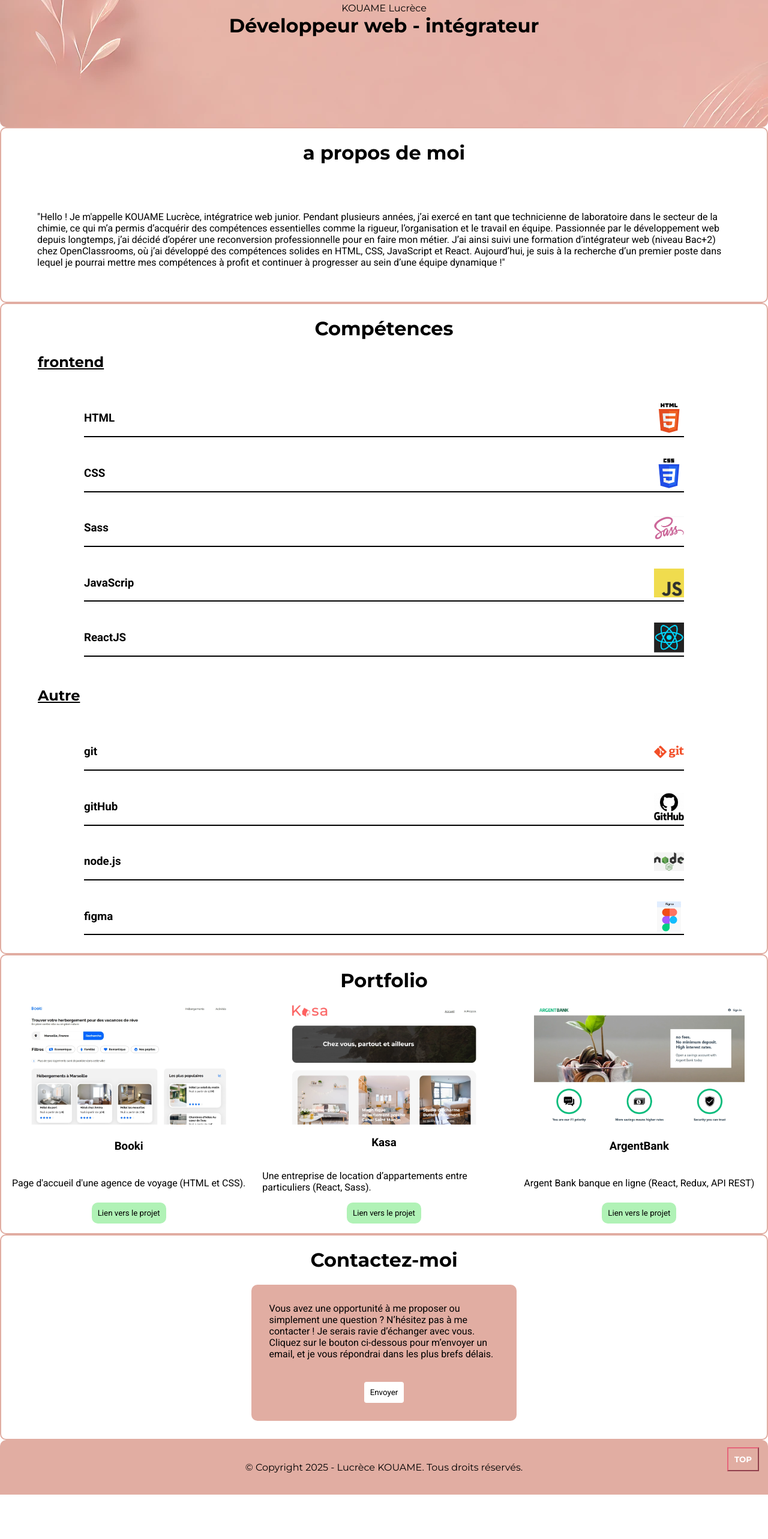
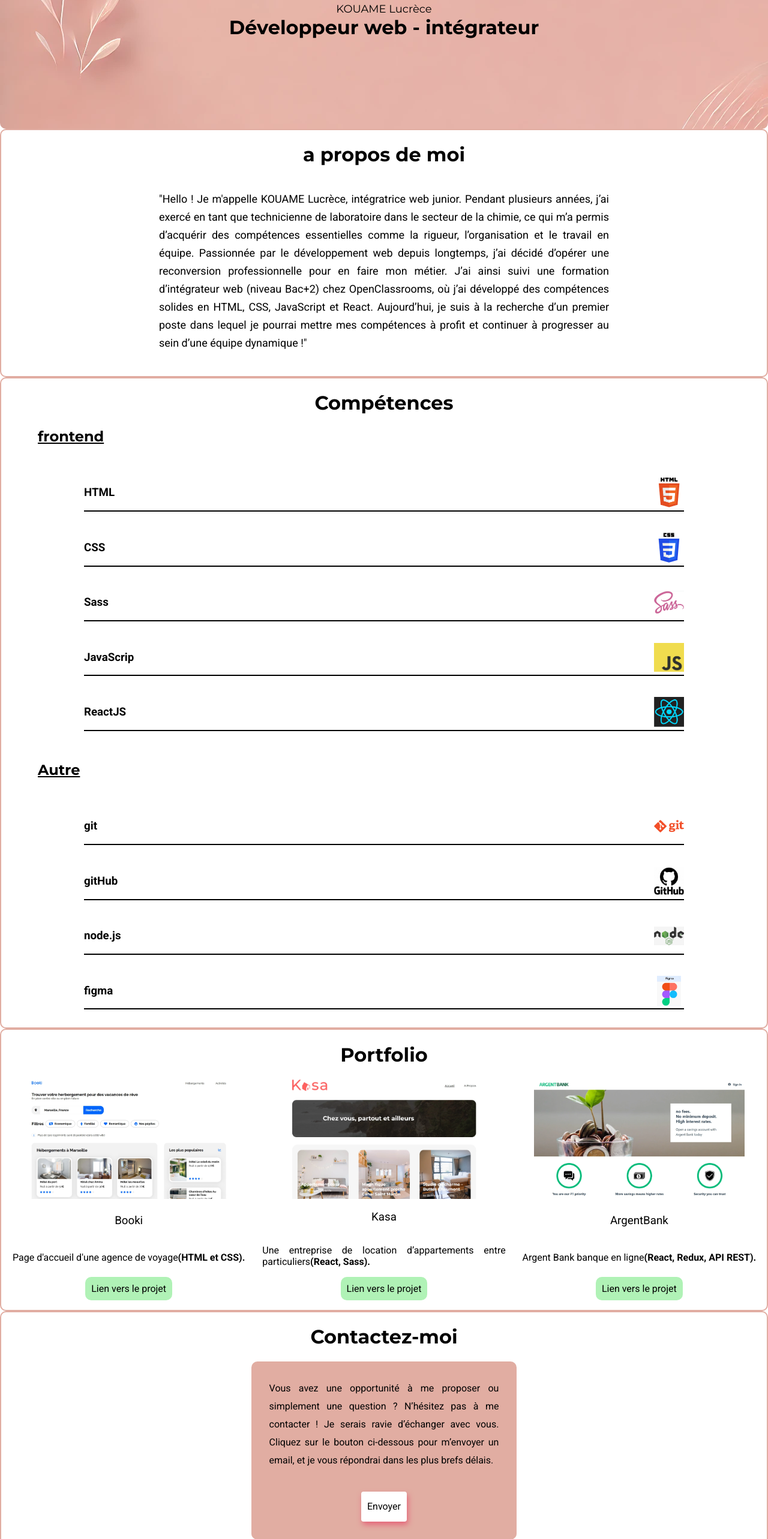
Before and after one commit to lucrece-k/mon-portfolio, a React (Vite) app: page / in a window 1280 px wide. Shown: the part 234-2800 px from the top of the page at 60% size. Before the commit the page ends 2726 px from the top, so only its background shows below. Built offline with nearby package versions, Linux system fonts and the light colour scheme; the HTML template or start-up script is replaced by a standard one.

Commit message:
update style and responsive

```diff
--- a/src/ListeProjets.json
+++ b/src/ListeProjets.json
@@ -3,21 +3,24 @@
     "id": "1",
     "image": "./images/Booki.webp",
     "title": "Booki",
-    "description": "Page d'accueil d'une agence de voyage (HTML et CSS).",
+    "description": "Page d'accueil d'une agence de voyage",
+    "technologie": "(HTML et CSS).",
     "lien": "https://lucrece-k.github.io/Booki/"
   },
   {
     "id": "2",
     "image": "./images/Kasa.webp",
     "title": "Kasa",
-    "description": "Une entreprise de location d’appartements entre particuliers (React, Sass).",
+    "description": "Une entreprise de location d’appartements entre particuliers",
+    "technologie": "(React, Sass).",
     "lien": "https://lucrece-k.github.io/kasa/"
   },
   {
     "id": "3",
     "image": "./images/ArgentBank.webp",
     "title": "ArgentBank",
-    "description": "Argent Bank banque en ligne (React, Redux, API REST)",
+    "description": "Argent Bank banque en ligne",
+    "technologie": "(React, Redux, API REST).",
     "lien": "https://github.com/lucrece-k/ArgentBank.git"
   }
 ]
--- a/src/components/Accueil/style.scss
+++ b/src/components/Accueil/style.scss
@@ -9,13 +9,14 @@
   p {
     margin: 0;
     font-family: Montserrat, sans-serif;
+    font-size: large;
   }
   h1 {
     margin: 0;
     font-family: Montserrat, sans-serif;
   }
 }
-@media (max-width: 767px) {
+@media (max-width: 1024px) {
   h1 {
     text-align: center;
   }
--- a/src/components/Contact/index.tsx
+++ b/src/components/Contact/index.tsx
@@ -8,9 +8,7 @@ export default function Contact() {
         N’hésitez pas à me contacter ! Je serais ravie d’échanger avec vous.
         Cliquez sur le bouton ci-dessous pour m’envoyer un email, et je vous
         répondrai dans les plus brefs délais.
-        <a href="mailto:kouamelucrece@gmail.com">
-          <button>Envoyer</button>
-        </a>
+        <a href="mailto:kouamelucrece@gmail.com">Envoyer</a>
       </div>
     </div>
   );
--- a/src/components/Contact/style.scss
+++ b/src/components/Contact/style.scss
@@ -20,14 +20,25 @@
     margin-bottom: 30px;
     margin-inline: 100px;
     font-family: Roboto, sans-serif;
+    text-align: justify;
+    line-height: 30px;
 
-    button {
+    a {
+      text-decoration: none;
+      color: black;
       text-align: center;
-      border: none;
       background-color: white;
       padding: 10px;
       border-radius: 4px;
       font-family: Roboto, sans-serif;
+      box-shadow: 2px 5px 10px rgb(229, 101, 122);
+    }
+  }
+}
+@media (max-width: 1024px) {
+  .contact {
+    &_contente {
+      width: 50%;
     }
   }
 }
--- a/src/components/Footer/index.tsx
+++ b/src/components/Footer/index.tsx
@@ -4,9 +4,7 @@ export default function Footer() {
     <footer className="footer">
       <p>© Copyright 2025 - Lucrèce KOUAME. Tous droits réservés.</p>
 
-      <button>
-        <a href="#header">TOP</a>
-      </button>
+      <a href="#header">TOP</a>
     </footer>
   );
 }
--- a/src/components/Footer/style.scss
+++ b/src/components/Footer/style.scss
@@ -10,19 +10,18 @@
     position: relative;
     font-family: Montserrat, sans-serif;
   }
-  button {
+  a {
     position: absolute;
     background-color: #e1ada2;
-    border-color: rgb(229, 101, 122);
+    border: 2px solid rgb(229, 101, 122);
+    box-shadow: 2px 5px 10px rgb(229, 101, 122);
     font-weight: bold;
     padding: 10px;
     top: 12px;
     right: 15px;
-    a {
-      text-decoration: none;
-      color: #fff;
-      font-family: Montserrat, sans-serif;
-    }
+    text-decoration: none;
+    color: #fff;
+    font-family: Montserrat, sans-serif;
   }
 }
 @media (max-width: 1024px) {
@@ -38,7 +37,7 @@
 }
 @media (max-width: 767px) {
   .footer {
-    button {
+    a {
       display: none;
     }
   }
--- a/src/components/Header/style.scss
+++ b/src/components/Header/style.scss
@@ -22,9 +22,10 @@ header {
       text-decoration: none;
       color: white;
       margin-inline: 16px;
+      font-size: medium;
+      font-weight: 600;
     }
     & :hover {
-      // border-bottom: 2px solid white;
       text-decoration: underline;
     }
   }
@@ -40,6 +41,7 @@ header {
       margin-left: 20px;
       a {
         margin: 0;
+        font-size: small;
       }
     }
   }
--- a/src/components/ListeProjet/index.tsx
+++ b/src/components/ListeProjet/index.tsx
@@ -3,22 +3,25 @@ interface ListeProjetProps {
   image: string;
   title: string;
   description: string;
+  technologie: string;
   lien: string;
 }
 export default function ListeProjet({
   image,
   title,
   description,
+  technologie,
   lien,
 }: ListeProjetProps) {
   return (
     <li className="ListeProjet">
       <img src={image} alt={title} />
       <h3>{title}</h3>
-      <p>{description}</p>
-      <button>
-        <a href={lien}>Lien vers le projet</a>
-      </button>
+      <p>
+        {description}
+        <strong>{technologie}</strong>
+      </p>
+      <a href={lien}>Lien vers le projet</a>
     </li>
   );
 }
--- a/src/components/ListeProjet/style.scss
+++ b/src/components/ListeProjet/style.scss
@@ -10,23 +10,21 @@
   }
   h3 {
     font-family: Roboto, sans-serif;
+    font-weight: 400;
   }
 
   p {
     margin-inline: 10px;
     font-family: Roboto, sans-serif;
+    text-align: justify;
   }
 
-  button {
-    border: none;
+  a {
     padding: 10px;
     border-radius: 10px;
     background-color: #b0f2b6;
-
-    a {
-      text-decoration: none;
-      color: black;
-      font-family: Roboto, sans-serif;
-    }
+    text-decoration: none;
+    color: black;
+    font-family: Roboto, sans-serif;
   }
 }
--- a/src/components/Profil/style.scss
+++ b/src/components/Profil/style.scss
@@ -13,7 +13,26 @@
   }
 
   p {
-    padding: 40px;
     font-family: Roboto, sans-serif;
+    text-align: justify;
+    line-height: 30px;
+    padding-inline: 243px;
+    font-weight: 400;
+    font-size: large;
+    margin-bottom: 40px;
   }
 }
+@media (max-width: 1024px) {
+  .profil {
+    P {
+      padding-inline: 20px;
+    }
+  }
+}
+@media (max-width: 767px) {
+  .profil {
+    p {
+      padding: 0;
+    }
+  }
+}
--- a/src/components/Projets/index.tsx
+++ b/src/components/Projets/index.tsx
@@ -12,6 +12,7 @@ export default function Projets() {
             image={projet.image}
             title={projet.title}
             description={projet.description}
+            technologie={projet.technologie}
             lien={projet.lien}
           />
         ))}
```
